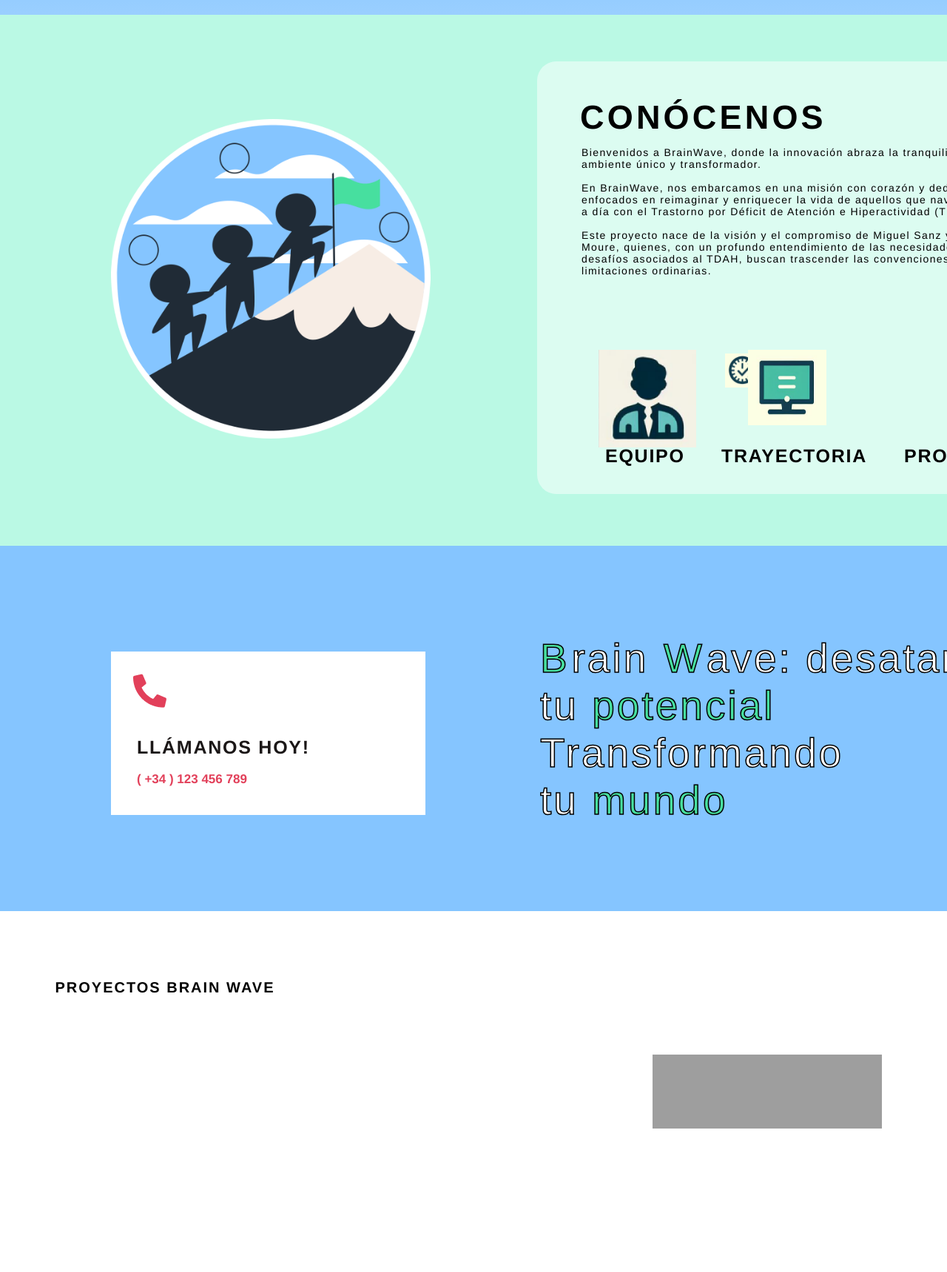
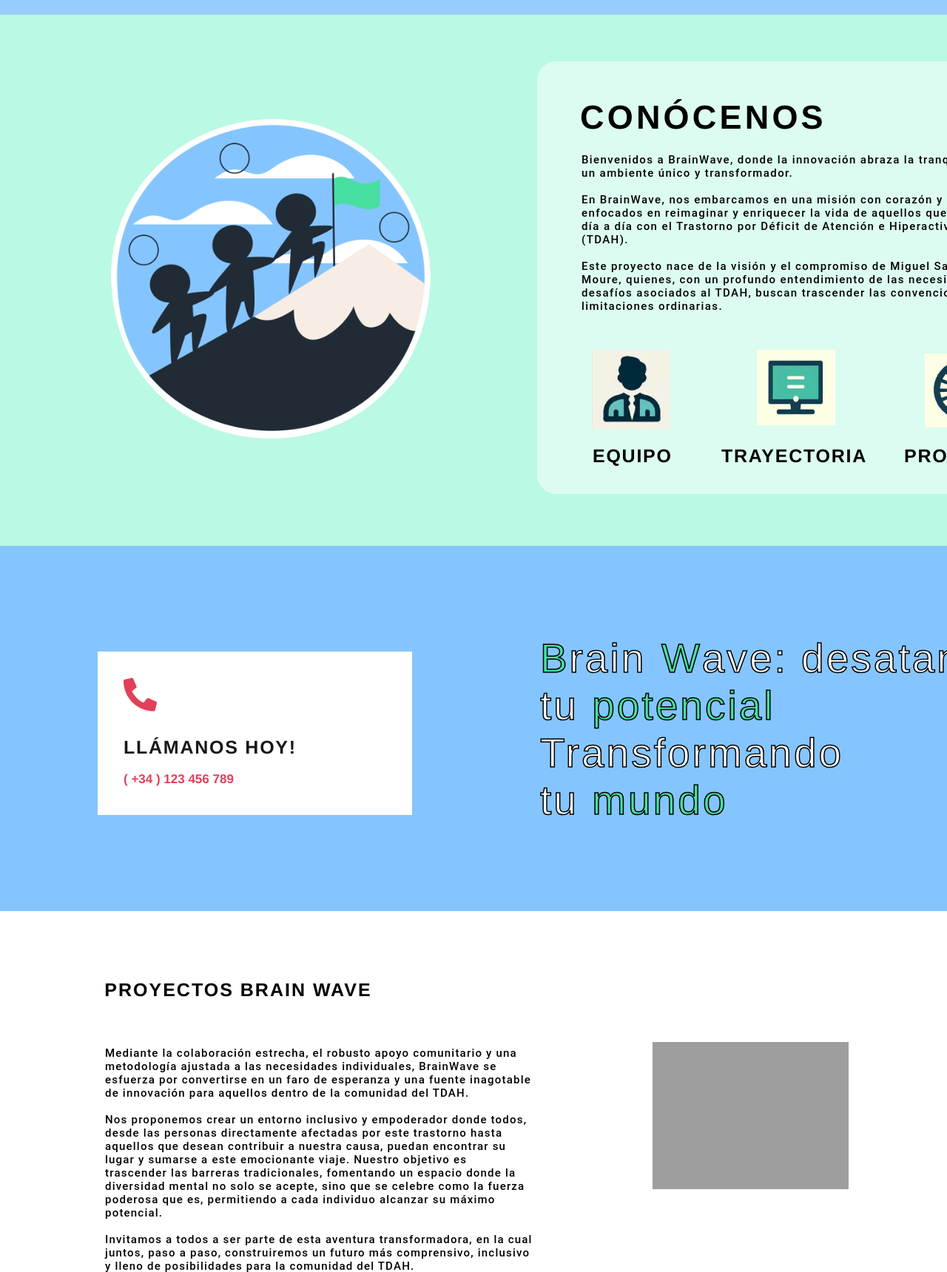
Before and after one commit to Miguel-Sanz/Proyecto-Integrador-2, a PHP site: page /php/aboutus.php in a window 1280 px wide. Shown: the part 339-2059 px from the top of the page at 74% size. Run offline with PHP 8.4, Linux system fonts and the light colour scheme; grey boxes are pictures that could not be loaded.

Commit message:
Update aboutUs.css

```diff
--- a/BrainWave/css/aboutUs.css
+++ b/BrainWave/css/aboutUs.css
@@ -19,7 +19,7 @@
     position: absolute;
     width: 1483px;
     height: 2689px;
-    top: 2503px;
+    top: 2190px;
     left: 0;
 }
 
@@ -34,8 +34,8 @@
 .about-us .team-block {
     position: absolute;
     width: 1340px;
-    height: 1442px;
-    top: 220px;
+    height: 600px;
+    top: 200px;
     left: 50px;
 }
 
@@ -366,175 +366,44 @@
 
 .about-us .overlap-5 {
     position: absolute;
-    width: 1335px;
-    height: 824px;
     top: 1663px;
-    left: 65px;
+    left: 132px;
 }
 
 .about-us .overlap-6 {
     position: absolute;
-    width: 1335px;
-    height: 824px;
-    top: 0;
-    left: 0;
-}
-
-.about-us .pics {
-    position: absolute;
-    width: 657px;
-    height: 760px;
-    top: 64px;
-    left: 678px;
-}
-
-.about-us .overlap-7 {
-    position: relative;
-    width: 671px;
-    height: 776px;
-    top: -3px;
-    left: -3px;
-}
-
-.about-us .emb-rcate-en-un {
-    position: absolute;
-    width: 404px;
-    top: 306px;
-    left: 48px;
-    font-family: "Poppins-SemiBold", Helvetica;
-    font-weight: 600;
-    color: #ffffff;
-    font-size: 11px;
-    letter-spacing: 1.1px;
-    line-height: normal;
-}
-
-.about-us .right-column {
-    position: absolute;
-    width: 671px;
-    height: 776px;
-    top: 0;
+    top: -70px;
     left: 0;
 }
 
 .about-us .rectangle-23 {
     position: absolute;
-    width: 310px;
-    height: 100px;
-    top: 102px;
-    left: 817px;
-}
-
-.about-us .rectangle-24 {
-    position: absolute;
-    width: 464px;
-    height: 134px;
-    top: 313px;
-    left: 716px;
-}
-
-.about-us .rectangle-25 {
-    position: absolute;
-    width: 409px;
-    height: 100px;
-    top: 521px;
-    left: 821px;
-}
-
-.about-us .element-de-octubre-dia {
-    position: absolute;
-    width: 438px;
-    top: 108px;
-    left: 839px;
-    font-family: "Poppins-SemiBold", Helvetica;
-    font-weight: 600;
-    color: #000000;
-    font-size: 30px;
-    letter-spacing: 3px;
-    line-height: normal;
-}
-
-.about-us .mentes-en-sinton-a {
-    position: absolute;
-    width: 438px;
-    top: 316px;
-    left: 730px;
-    font-family: "Poppins-SemiBold", Helvetica;
-    font-weight: 600;
-    color: transparent;
-    font-size: 30px;
-    letter-spacing: 3px;
-    line-height: normal;
-}
-
-.about-us .span {
-    color: #000000;
-    letter-spacing: 0.9px;
-}
-
-.about-us .text-wrapper-4 {
-    color: #ffffff;
-    letter-spacing: 0.9px;
-}
-
-.about-us .libera-tu-potencial {
-    position: absolute;
-    width: 445px;
-    top: 527px;
-    left: 833px;
-    font-family: "Poppins-SemiBold", Helvetica;
-    font-weight: 600;
-    color: #000000;
-    font-size: 30px;
-    letter-spacing: 3px;
-    line-height: normal;
-}
-
-.about-us .left-column {
-    position: absolute;
-    width: 680px;
-    height: 414px;
-    top: 0;
-    left: 0;
-}
-
-.about-us .overlap-8 {
-    position: relative;
-    width: 571px;
-    height: 213px;
-    top: 68px;
-}
-
-.about-us .brainwave-descubre {
-    position: absolute;
-    width: 556px;
-    height: 149px;
-    top: 64px;
-    left: 15px;
+    width: 265px;
+    top: 155px;
+    left: 750px;
 }
 
 .about-us .proyectos-brain-wave {
     position: absolute;
-    width: 316px;
+    width: 380px;
     top: 0;
     left: 0;
     font-family: "Poppins-Bold", Helvetica;
     font-weight: 700;
     color: #000000;
-    font-size: 20px;
+    font-size: 25px;
     text-align: center;
     letter-spacing: 2px;
     line-height: normal;
 }
 
 .about-us .boton-primario-about {
-    width: 202px;
+    width: 222px;
     height: 73px;
-    top: 672px;
-    left: 13px;
+    top: 470px;
+    left: 5px;
     border-radius: 13px;
-    border: 4px solid;
-    border-color: #fe8e4f;
+    border: 3px solid #fe8e4f;
     background: linear-gradient(
         180deg,
         rgb(254, 176.26, 85) 0%,
@@ -548,10 +417,10 @@
 
 .about-us .i-nscribete {
     position: absolute;
+    top:16px;
+    left: 7px;
     width: 202px;
     height: 73px;
-    top: -8px;
-    left: -4px;
     font-family: "Poppins-Black", Helvetica;
     font-weight: 900;
     color: #000000;
@@ -564,12 +433,12 @@
 .about-us .bienvenido-a-la {
     position: absolute;
     width: 578px;
-    top: 471px;
-    left: 25px;
-    font-family: "Poppins-Bold", Helvetica;
-    font-weight: 700;
+    top: 91px;
+    left: 10px;
+    font-family: "Roboto", Helvetica;
+    font-weight: 500;
     color: #000000;
-    font-size: 12px;
+    font-size: 15px;
     letter-spacing: 1.2px;
     line-height: normal;
 }
@@ -626,7 +495,7 @@
     width: 132px;
     height: 167px;
     top: 451px;
-    left: 787px;
+    left: 770px;
 }
 
 .about-us .equipo-wrapper {
@@ -648,12 +517,10 @@
 }
 
 .about-us .persona {
-    width: 132px;
-    left: 0;
+    width: 106px;
+    left: 8px;
     object-fit: cover;
     position: absolute;
-    height: 132px;
-    top: 0;
 }
 
 .about-us .overlap-11 {
@@ -706,9 +573,17 @@
     line-height: normal;
 }
 
+.about-us .persona-2 {
+    position: relative;
+    width: 106px;
+    height: 100px;
+    left: 275px;
+    top: 5px;
+}
+
 .about-us .persona-3 {
     width: 106px;
-    left: 36px;
+    left: 48px;
     position: absolute;
     height: 102px;
     top: 0;
@@ -717,12 +592,12 @@
 .about-us .bienvenido-a {
     position: absolute;
     width: 593px;
-    top: 176px;
+    top: 185px;
     left: 764px;
-    font-family: "Poppins-Medium", Helvetica;
+    font-family: "Roboto", Helvetica;
     font-weight: 500;
     color: #000000;
-    font-size: 14px;
+    font-size: 15px;
     letter-spacing: 1.4px;
     line-height: normal;
 }
@@ -749,7 +624,7 @@
     width: 425px;
     height: 221px;
     top: 100px;
-    left: 150px;
+    left: 132px;
     background-color: white;
 }
 
@@ -761,7 +636,7 @@
     left: 30px;
 }
 
-.about-us .persona-2 {
+.about-us .phone-img {
     position: relative;
     width: 45px;
     left: 5px;
@@ -810,7 +685,7 @@
 
 .about-us .text-wrapper-9 {
     color: #47df9f;
-    letter-spacing: -15px;
+    letter-spacing: -18px;
 }
 
 .text-wrapper-8 {
```
